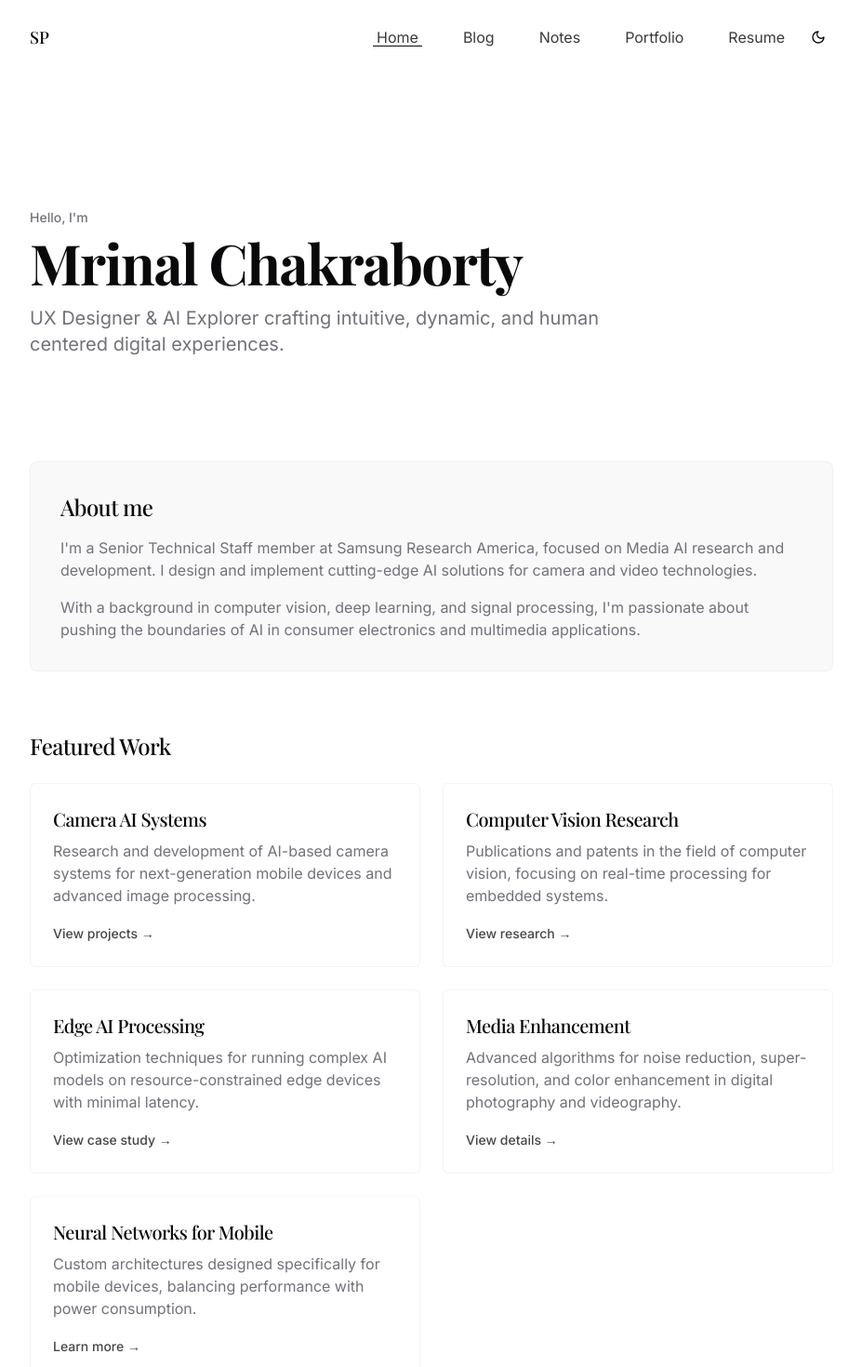
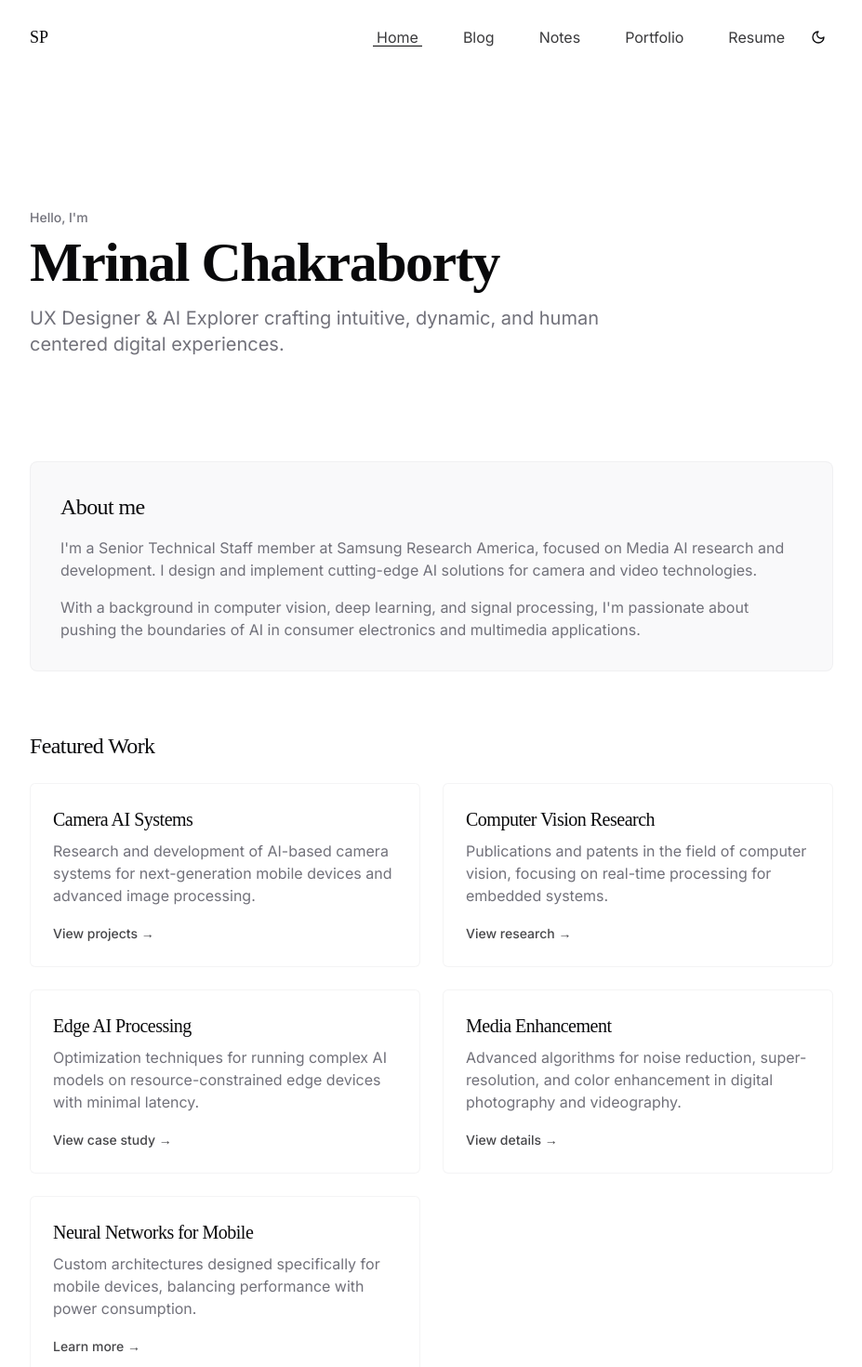
Before and after one commit to Mrinallcx/simple-notes-portfolio-62, a React (Vite) app: page / in a window 1280 px wide. Shown: the top 1470 px of the page at 93% size, without its empty margins (176-1103 px from the left). Built offline with nearby package versions, Linux system fonts and the light colour scheme.

Commit message:
Update title font
Updates the font used for titles to "Timesnew Fallback".

```diff
--- a/src/index.css
+++ b/src/index.css
@@ -1,4 +1,5 @@
-@import url('https://fonts.googleapis.com/css2?family=Inter:wght@300;400;500;600;700&family=Playfair+Display:wght@400;500;600;700&display=swap');
+@import url('https://fonts.googleapis.com/css2?family=Inter:wght@300;400;500;600;700&display=swap');
+/* Note: If Timesnew Fallback is a custom font, you would need to import it here or use @font-face */
 
 @tailwind base;
 @tailwind components;
--- a/src/pages/Index.tsx
+++ b/src/pages/Index.tsx
@@ -1,3 +1,4 @@
+
 import React from "react";
 import Layout from "../components/Layout";
 import { Link } from "react-router-dom";
@@ -14,7 +15,7 @@ const Index = () => {
         }}>
             Hello, I'm
           </span>
-          <h1 className="text-4xl md:text-5xl lg:text-6xl font-bold mb-4 animate-slide-down" style={{
+          <h1 className="text-4xl md:text-5xl lg:text-6xl font-serif font-bold mb-4 animate-slide-down" style={{
           animationDelay: '200ms'
         }}>Mrinal Chakraborty</h1>
           <p className="text-xl text-muted-foreground max-w-2xl animate-slide-down" style={{
@@ -25,7 +26,7 @@ const Index = () => {
         <div className="bg-secondary/50 rounded-lg p-8 border border-border/40 animate-slide-up" style={{
         animationDelay: '400ms'
       }}>
-          <h2 className="text-2xl font-medium mb-4">About me</h2>
+          <h2 className="text-2xl font-serif font-medium mb-4">About me</h2>
           <p className="text-muted-foreground mb-4">
             I'm a Senior Technical Staff member at Samsung Research America, focused on Media AI research and development. I design and implement cutting-edge AI solutions for camera and video technologies.
           </p>
@@ -37,30 +38,30 @@ const Index = () => {
         <div className="pt-8 animate-slide-up" style={{
         animationDelay: '500ms'
       }}>
-          <h2 className="text-2xl font-medium mb-6">Featured Work</h2>
+          <h2 className="text-2xl font-serif font-medium mb-6">Featured Work</h2>
           <div className="grid grid-cols-1 md:grid-cols-2 gap-6">
             <div className="p-6 rounded-md border border-border/40 bg-card card-hover">
-              <h3 className="text-xl font-medium mb-2">Camera AI Systems</h3>
+              <h3 className="text-xl font-serif font-medium mb-2">Camera AI Systems</h3>
               <p className="text-muted-foreground mb-4">Research and development of AI-based camera systems for next-generation mobile devices and advanced image processing.</p>
               <Link to="/portfolio" className="text-primary/80 hover:text-primary font-medium text-sm">View projects →</Link>
             </div>
             <div className="p-6 rounded-md border border-border/40 bg-card card-hover">
-              <h3 className="text-xl font-medium mb-2">Computer Vision Research</h3>
+              <h3 className="text-xl font-serif font-medium mb-2">Computer Vision Research</h3>
               <p className="text-muted-foreground mb-4">Publications and patents in the field of computer vision, focusing on real-time processing for embedded systems.</p>
               <Link to="/portfolio" className="text-primary/80 hover:text-primary font-medium text-sm">View research →</Link>
             </div>
             <div className="p-6 rounded-md border border-border/40 bg-card card-hover">
-              <h3 className="text-xl font-medium mb-2">Edge AI Processing</h3>
+              <h3 className="text-xl font-serif font-medium mb-2">Edge AI Processing</h3>
               <p className="text-muted-foreground mb-4">Optimization techniques for running complex AI models on resource-constrained edge devices with minimal latency.</p>
               <Link to="/portfolio" className="text-primary/80 hover:text-primary font-medium text-sm">View case study →</Link>
             </div>
             <div className="p-6 rounded-md border border-border/40 bg-card card-hover">
-              <h3 className="text-xl font-medium mb-2">Media Enhancement</h3>
+              <h3 className="text-xl font-serif font-medium mb-2">Media Enhancement</h3>
               <p className="text-muted-foreground mb-4">Advanced algorithms for noise reduction, super-resolution, and color enhancement in digital photography and videography.</p>
               <Link to="/portfolio" className="text-primary/80 hover:text-primary font-medium text-sm">View details →</Link>
             </div>
             <div className="p-6 rounded-md border border-border/40 bg-card card-hover">
-              <h3 className="text-xl font-medium mb-2">Neural Networks for Mobile</h3>
+              <h3 className="text-xl font-serif font-medium mb-2">Neural Networks for Mobile</h3>
               <p className="text-muted-foreground mb-4">Custom architectures designed specifically for mobile devices, balancing performance with power consumption.</p>
               <Link to="/portfolio" className="text-primary/80 hover:text-primary font-medium text-sm">Learn more →</Link>
             </div>
@@ -70,7 +71,7 @@ const Index = () => {
         <div className="pt-8 animate-slide-up" style={{
         animationDelay: '600ms'
       }}>
-          <h2 className="text-2xl font-medium mb-6">Latest Writing</h2>
+          <h2 className="text-2xl font-serif font-medium mb-6">Latest Writing</h2>
           <div className="grid grid-cols-1 gap-6">
             <BlogCard
               title="Advancements in Mobile AI for Camera Systems"
--- a/tailwind.config.ts
+++ b/tailwind.config.ts
@@ -71,7 +71,7 @@ export default {
 			},
 			fontFamily: {
 				sans: ['Inter', 'sans-serif'],
-				serif: ['Playfair Display', 'serif']
+				serif: ['"Timesnew Fallback"', 'Times New Roman', 'serif'],
 			},
 			keyframes: {
 				'accordion-down': {
```
